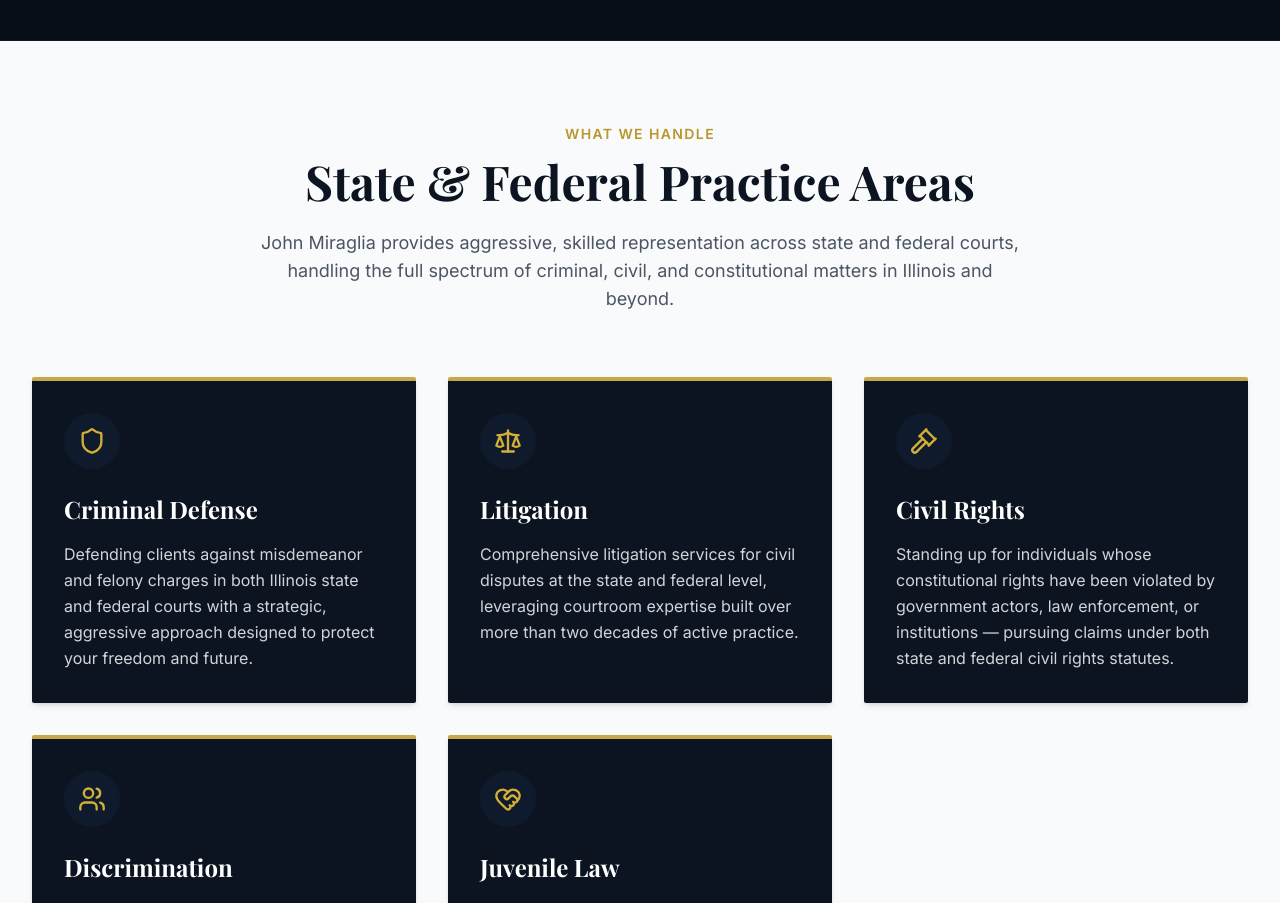
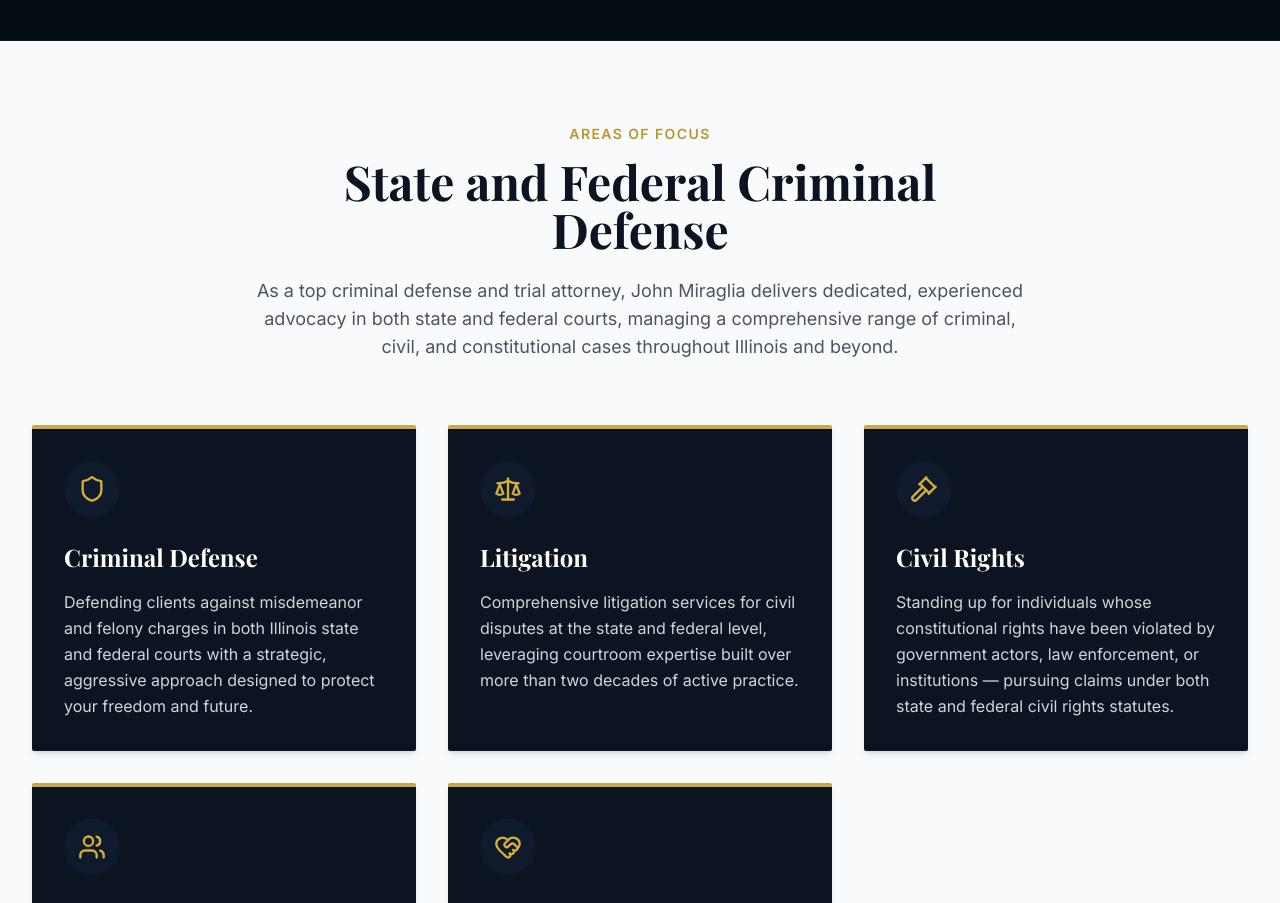
Before and after one commit to DenseConsulting/john-miraglia-site, a Next.js app: page / in a window 1280 px wide. Shown: the part 1700-2603 px from the top of the page. Built offline with nearby package versions, Linux system fonts and the light colour scheme; a web font is replaced by a local one.

Commit message:
copy: rewrite Practice Areas section heading and description

```diff
--- a/src/components/PracticeAreas.tsx
+++ b/src/components/PracticeAreas.tsx
@@ -44,15 +44,16 @@ export function PracticeAreas() {
       <div className="max-w-7xl mx-auto px-4 sm:px-6 lg:px-8">
         <div className="text-center max-w-3xl mx-auto mb-16">
           <span className="text-gold-600 font-semibold tracking-widest uppercase text-sm">
-            What We Handle
+            Areas of Focus
           </span>
           <h2 className="text-4xl md:text-5xl font-heading font-bold text-navy-800 mt-3 mb-6">
-            State & Federal Practice Areas
+            State and Federal Criminal Defense
           </h2>
           <p className="text-lg text-gray-600">
-            John Miraglia provides aggressive, skilled representation across
-            state and federal courts, handling the full spectrum of criminal,
-            civil, and constitutional matters in Illinois and beyond.
+            As a top criminal defense and trial attorney, John Miraglia delivers
+            dedicated, experienced advocacy in both state and federal courts,
+            managing a comprehensive range of criminal, civil, and constitutional
+            cases throughout Illinois and beyond.
           </p>
         </div>
 
```
